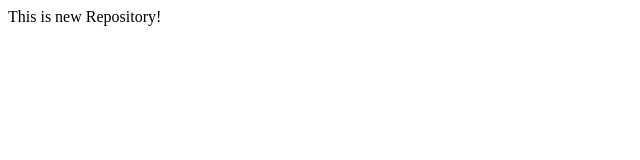
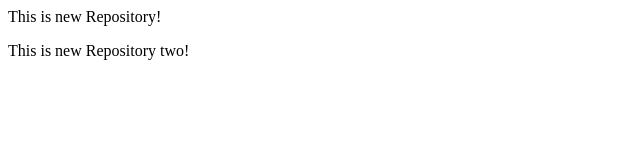
Before and after one commit to CodeIt266/LocalRepo, a plain HTML site: page index.html in a window 1280 px wide. Shown: the whole page, without its empty margins (0-640 px from the left). Drawn offline with Linux system fonts and the light colour scheme.

Commit message:
added text

```diff
--- a/index.html
+++ b/index.html
@@ -1 +1,2 @@
 <p>This is new Repository!</p>
+<p>This is new Repository two!</p>
```
